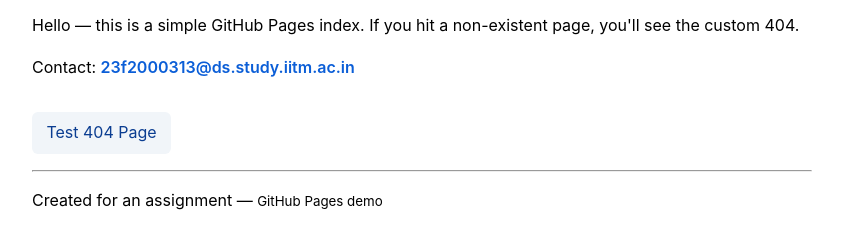
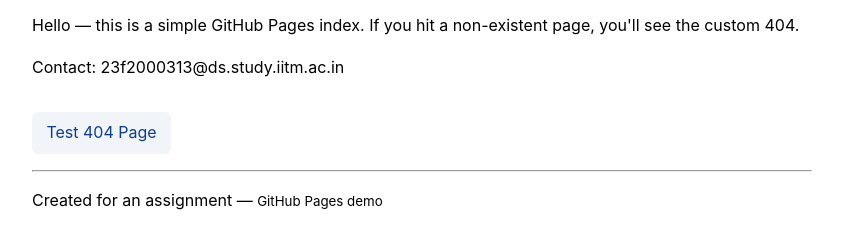
Before and after one commit to Namra-2000/extra6, a plain HTML site: page index.html in a window 1280 px wide. Shown: the part 118-366 px from the top of the page, without its empty margins (218-1061 px from the left). Drawn offline with Linux system fonts and the light colour scheme.

Commit message:
Update index.html

```diff
--- a/index.html
+++ b/index.html
@@ -8,7 +8,6 @@
     body { font-family: Inter, Arial, sans-serif; max-width: 780px; margin: 3rem auto; padding: 1rem; line-height: 1.6; }
     header { display:flex; align-items:center; gap:1rem; }
     h1 { margin:0; }
-    .email { color:#0b5ed7; font-weight:600; }
     .test-link { display:inline-block; margin-top:1rem; padding:0.5rem 0.9rem; background:#f1f5f9; border-radius:6px; text-decoration:none; color:#0b3d91; }
   </style>
 </head>
@@ -19,7 +18,7 @@
 
   <p>Hello — this is a simple GitHub Pages index. If you hit a non-existent page, you'll see the custom 404.</p>
 
-  <p>Contact: <span class="email">23f2000313@ds.study.iitm.ac.in</span></p>
+  <p>Contact: <!--email_off-->23f2000313@ds.study.iitm.ac.in<!--/email_off--></p>
 
   <p>
     <a class="test-link" href="/nonexistent-page">Test 404 Page</a>
```
